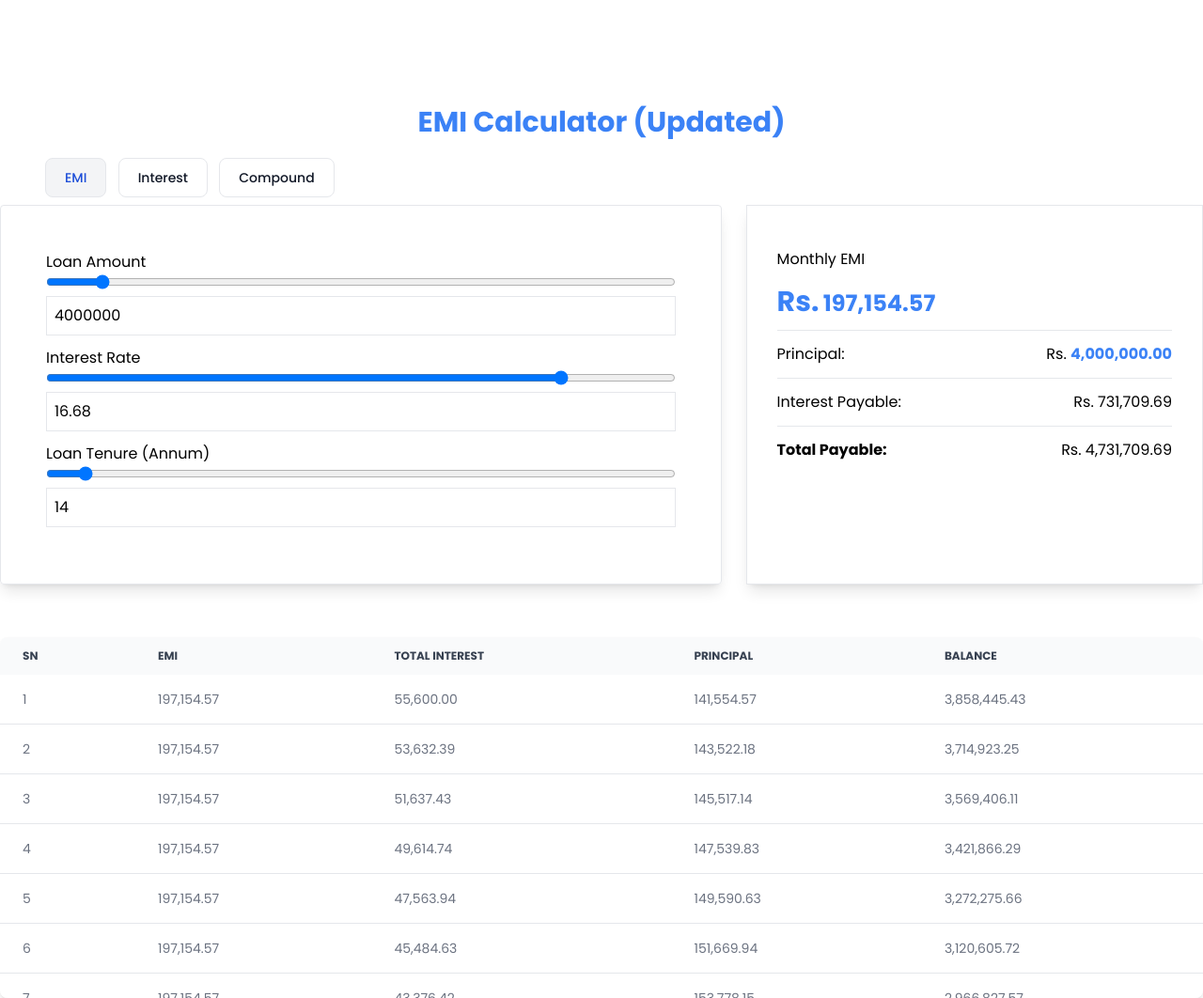
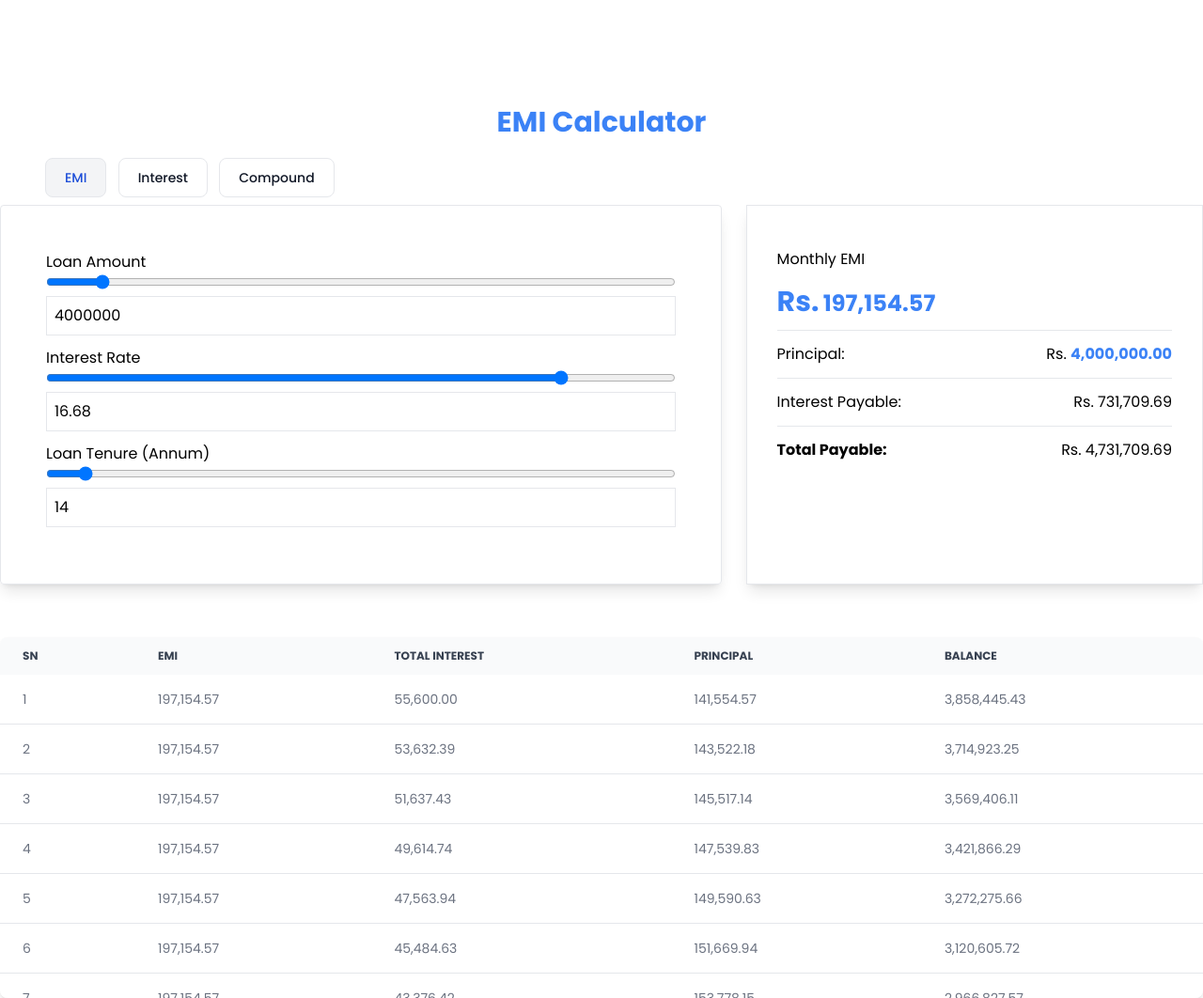
Before and after one commit to techiesakar/EMI-Calculator, a plain HTML site: page index.html in a window 1280 px wide. Shown: the whole page at 94% size. Drawn offline with Linux system fonts and the light colour scheme.

Commit message:
Update index.html

```diff
--- a/index.html
+++ b/index.html
@@ -43,7 +43,7 @@
     }
   </style>
   <script src="emi.js" defer></script>
-  <title>EMI Calculator (Updated)</title>
+  <title>EMI Calculator</title>
 </head>
 
 <body>
@@ -51,7 +51,7 @@
     <div class="wrapper mt-[100px] mx-auto max-w-screen-xl">
       <div class="w-full">
         <h1 id="tools-title" class="text-center text-3xl font-bold text-blue-500 py-3 mb-2 rounded">
-          EMI Calculator (Updated)
+          EMI Calculator
         </h1>
       </div>
       <div class="tab-buttons px-12">
```
